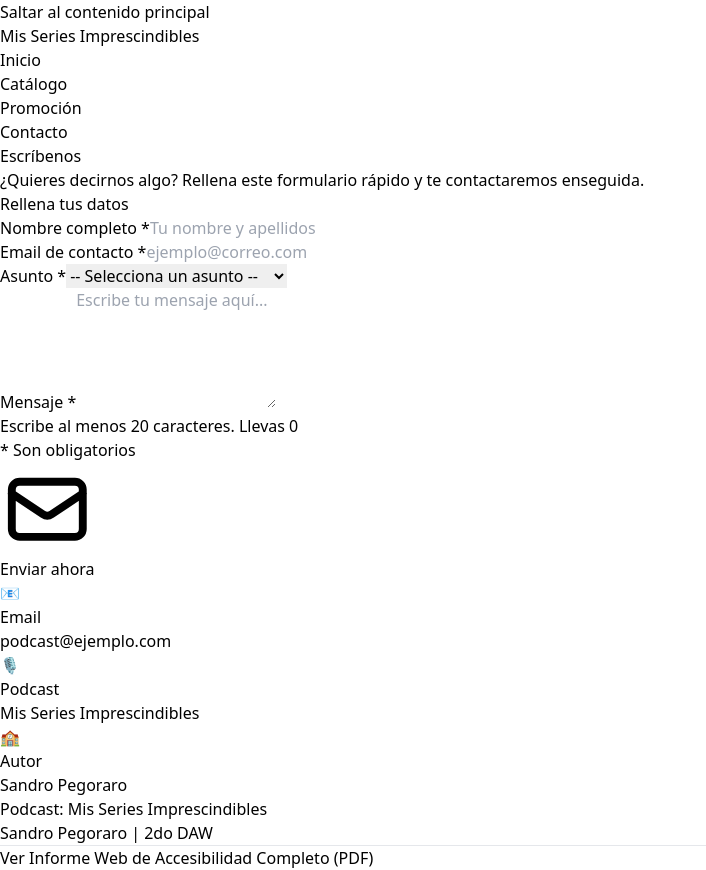
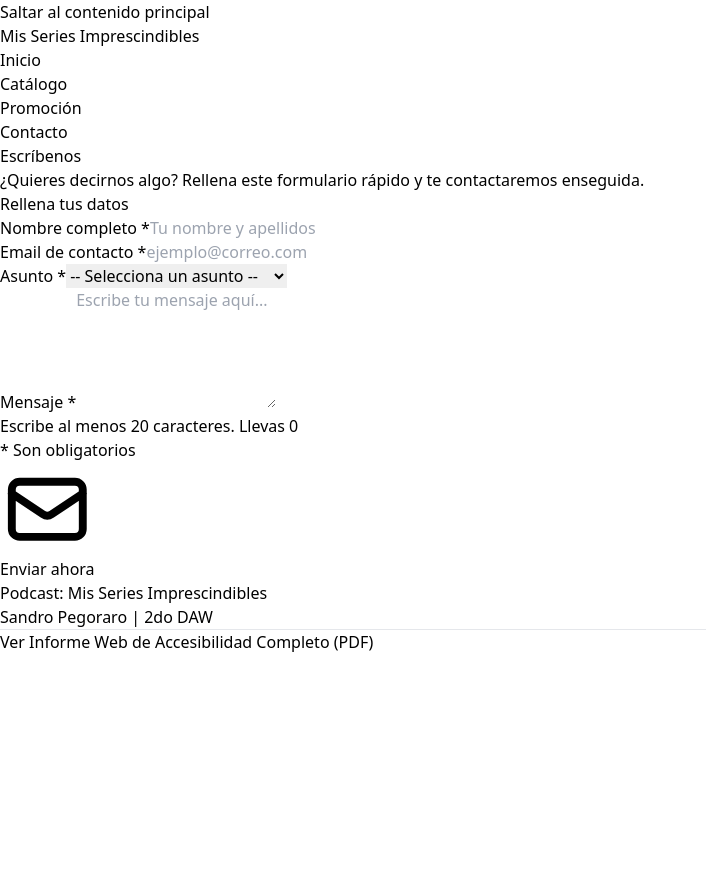
Before and after one commit to sandrow488/PodCast-Serie-Verificacion, a React (Vite) app: page /contacto in a window 1280 px wide. Shown: the whole page, without its empty margins (0-706 px from the left). After the commit the page ends 800 px from the top, so only its background shows below. Built offline with nearby package versions, Linux system fonts and the light colour scheme.

Commit message:
Contacto actualizado

```diff
--- a/src/pages/Contact.jsx
+++ b/src/pages/Contact.jsx
@@ -347,37 +347,7 @@ export default function Contact() {
           </div>
         )}
 
-        <aside
-          className="mt-10 grid grid-cols-1 sm:grid-cols-3 gap-4 text-center"
-          aria-label="Información de contacto alternativa"
-        >
-          {[
-            { icon: "📧", label: "Email", value: "podcast@ejemplo.com" },
-            {
-              icon: "🎙️",
-              label: "Podcast",
-              value: "Mis Series Imprescindibles",
-            },
-            {
-              icon: "🏫",
-              label: "Autor",
-              value: "Sandro Pegoraro",
-            },
-          ].map((item) => (
-            <div
-              key={item.label}
-              className="bg-white border border-slate-200 rounded-xl p-5 shadow-sm"
-            >
-              <span className="text-2xl" aria-hidden="true">
-                {item.icon}
-              </span>
-              <p className="text-xs font-semibold text-slate-700 uppercase tracking-widest mt-2 mb-1">
-                {item.label}
-              </p>
-              <p className="text-sm text-slate-700 font-medium">{item.value}</p>
-            </div>
-          ))}
-        </aside>
+
       </div>
     </div>
   );
```
